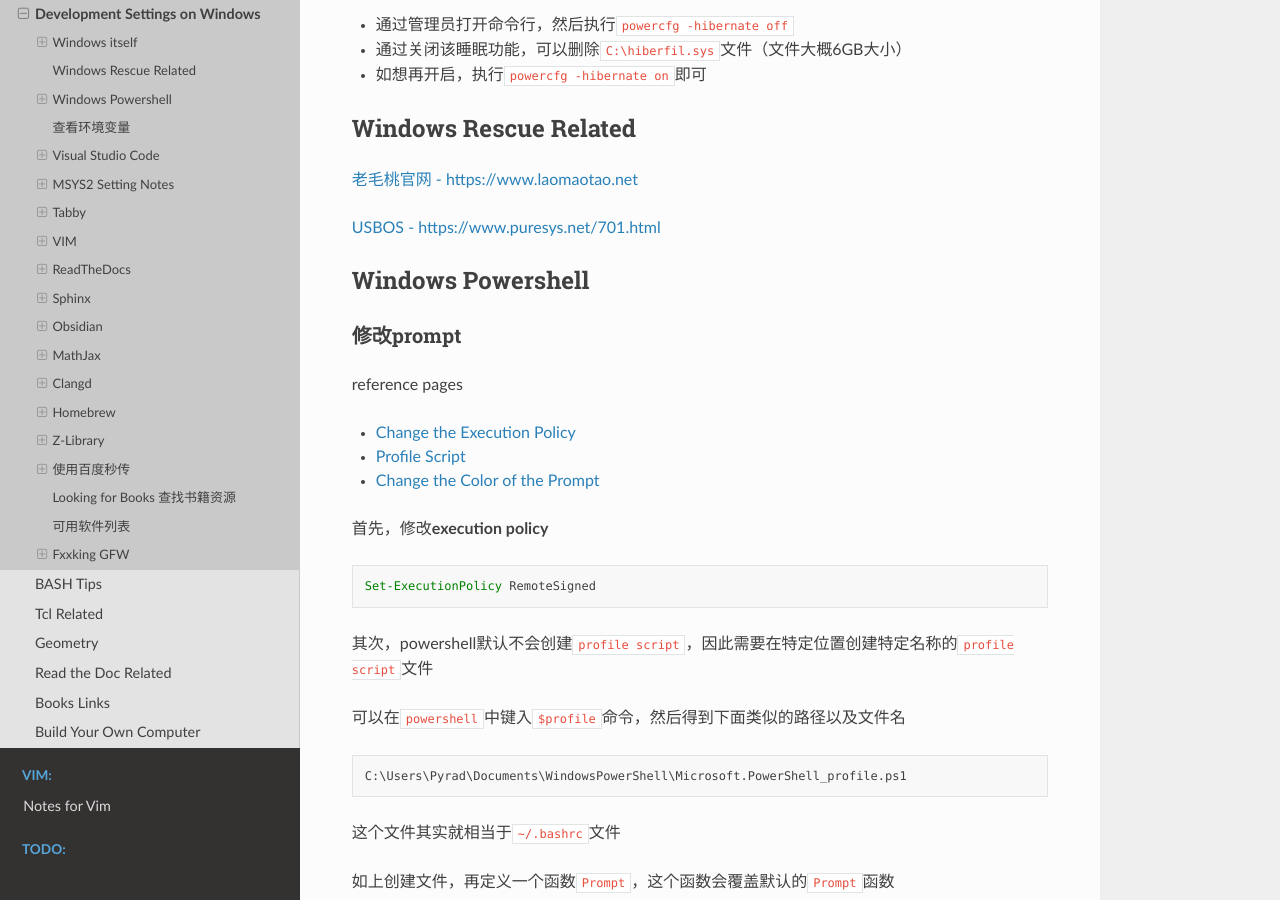
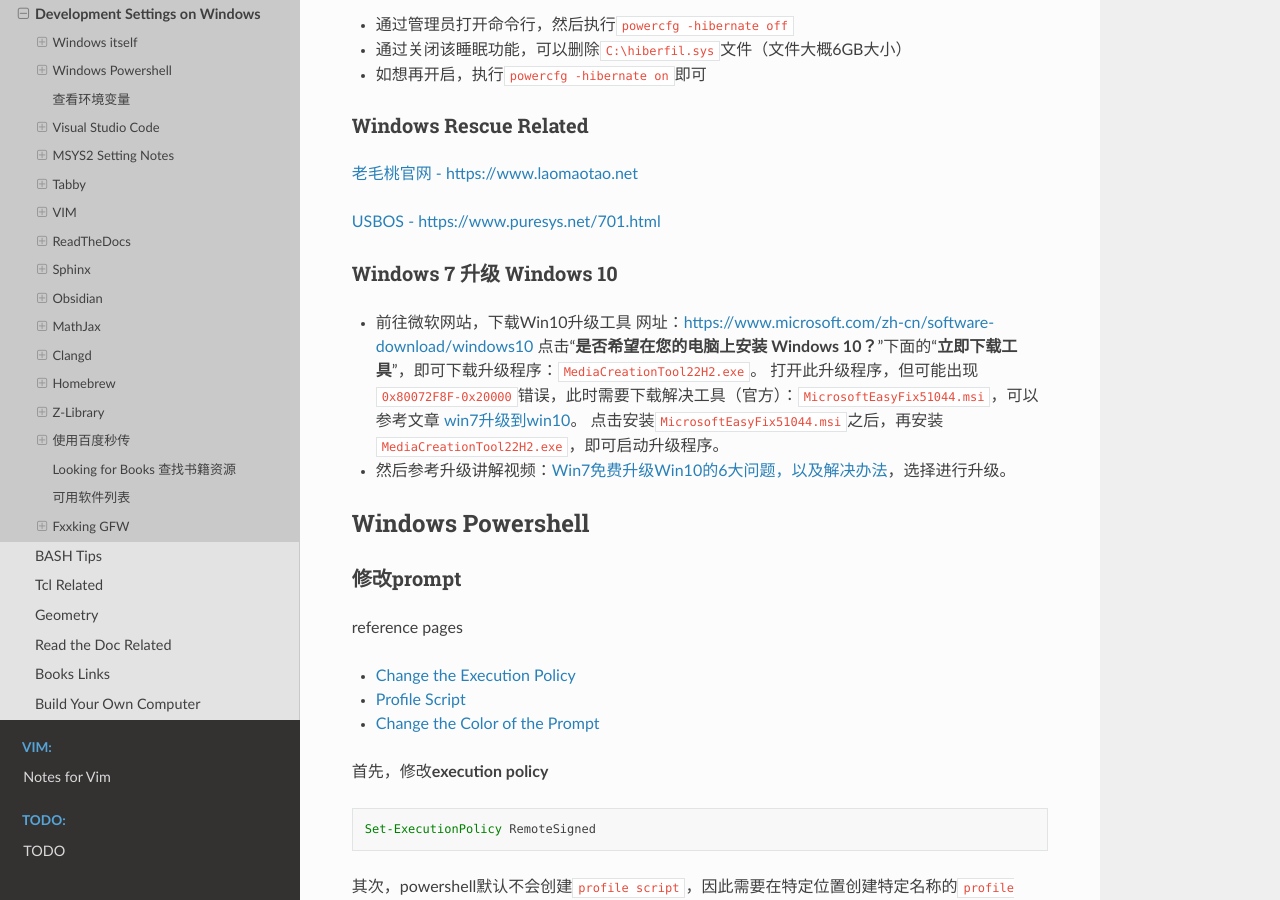
Before and after one commit to Pyrad/pyradnotes, a Sphinx documentation site: the page built from source/Notes/WinDevEnvSetup.md, in a window 1280 px wide and 900 px high, scrolled down 304 px. Built offline with Sphinx 7.4.7 and the Read the Docs theme 2.0.0, drawn with Linux system fonts in a browser that asks for light colours.

Commit message:
Note Upgrade win7 to win 10
Some articles and video tutorials

```diff
--- a/source/Notes/WinDevEnvSetup.md
+++ b/source/Notes/WinDevEnvSetup.md
@@ -12,11 +12,23 @@
 - 通过关闭该睡眠功能，可以删除`C:\hiberfil.sys`文件（文件大概6GB大小）
 - 如想再开启，执行`powercfg -hibernate on`即可
 
-## Windows Rescue Related
+### Windows Rescue Related
 
 [老毛桃官网 - https://www.laomaotao.net](https://www.laomaotao.net/)
 
 [USBOS - https://www.puresys.net/701.html](https://www.puresys.net/701.html)
+
+
+### Windows 7 升级 Windows 10
+
+- 前往微软网站，下载Win10升级工具
+   网址：[https://www.microsoft.com/zh-cn/software-download/windows10](https://www.microsoft.com/zh-cn/software-download/windows10)
+   点击“**是否希望在您的电脑上安装 Windows 10？**”下面的“**立即下载工具**”，即可下载升级程序：`MediaCreationTool22H2.exe`。
+   打开此升级程序，但可能出现 `0x80072F8F-0x20000`错误，此时需要下载解决工具（官方）：`MicrosoftEasyFix51044.msi`，可以参考文章 [win7升级到win10](https://blog.csdn.net/guyuelin123/article/details/127436084)。
+   点击安装`MicrosoftEasyFix51044.msi`之后，再安装`MediaCreationTool22H2.exe`，即可启动升级程序。
+- 然后参考升级讲解视频：[Win7免费升级Win10的6大问题，以及解决办法](https://www.bilibili.com/video/BV1tW4y1676w/?spm_id_from=333.999.0.0)，选择进行升级。
+
+
 
 
 
```
